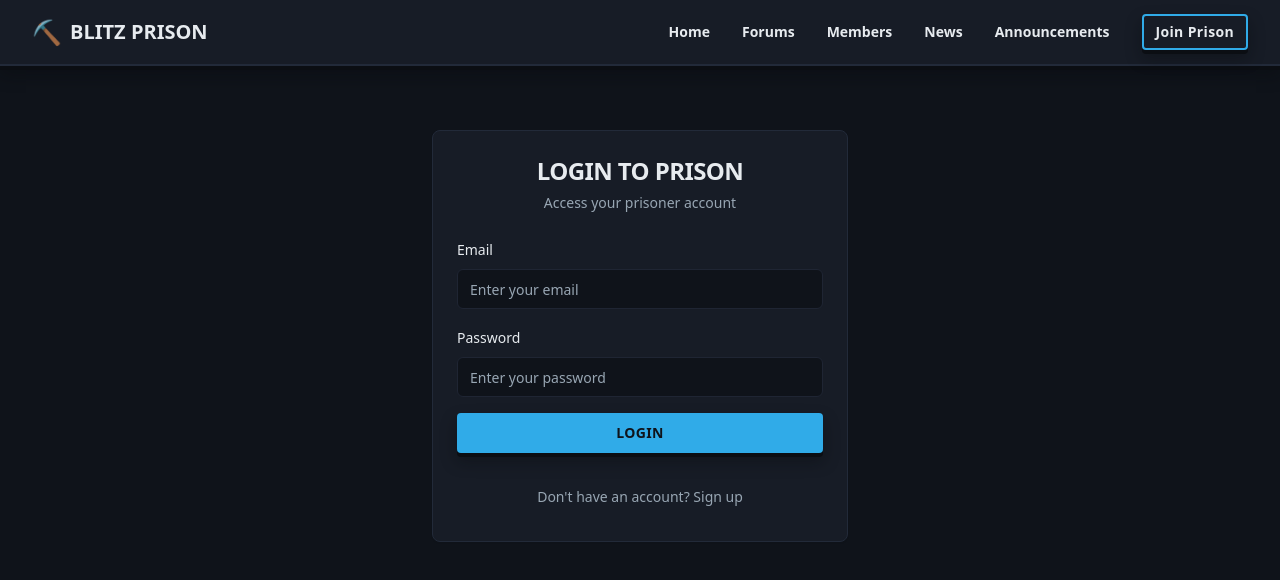
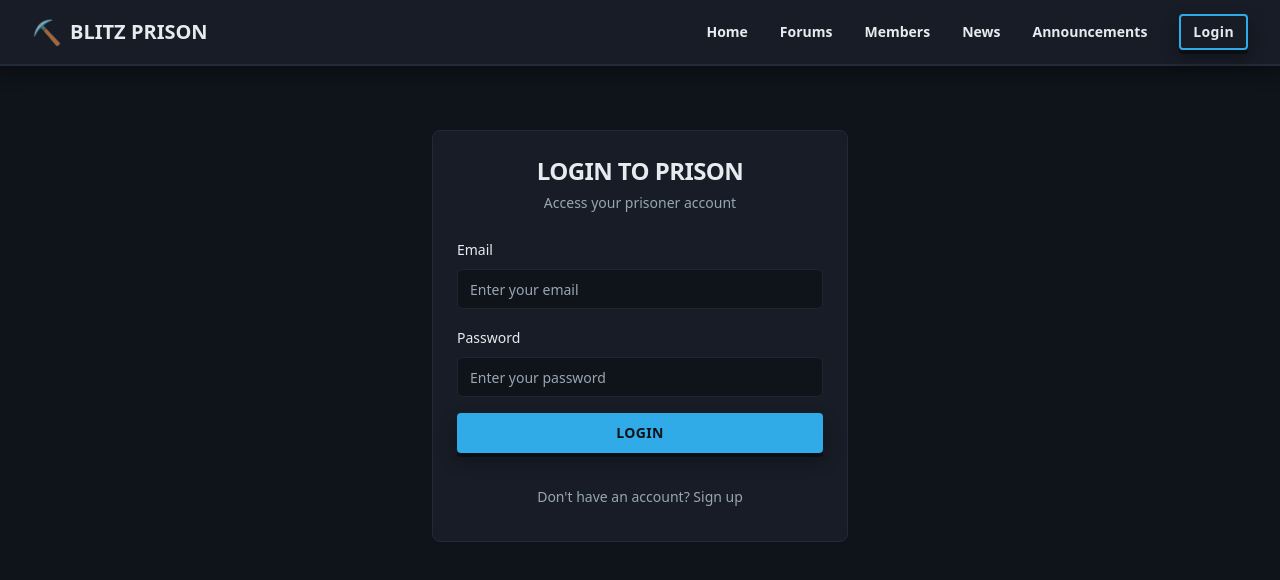
Before and after one commit to Mistreak2930/blitz-prison, a React (Vite) app: page /auth in a window 1280 px wide. Shown: the top 580 px of the page. Built offline with nearby package versions, Linux system fonts and the light colour scheme.

Commit message:
Update navigation.tsx

```diff
--- a/src/components/navigation.tsx
+++ b/src/components/navigation.tsx
@@ -81,7 +81,7 @@ const Navigation = () => {
             ) : (
               <Link to="/auth">
                 <MinecraftButton variant="outline" size="sm">
-                  Join Prison
+                  Login
                 </MinecraftButton>
               </Link>
             )}
```
